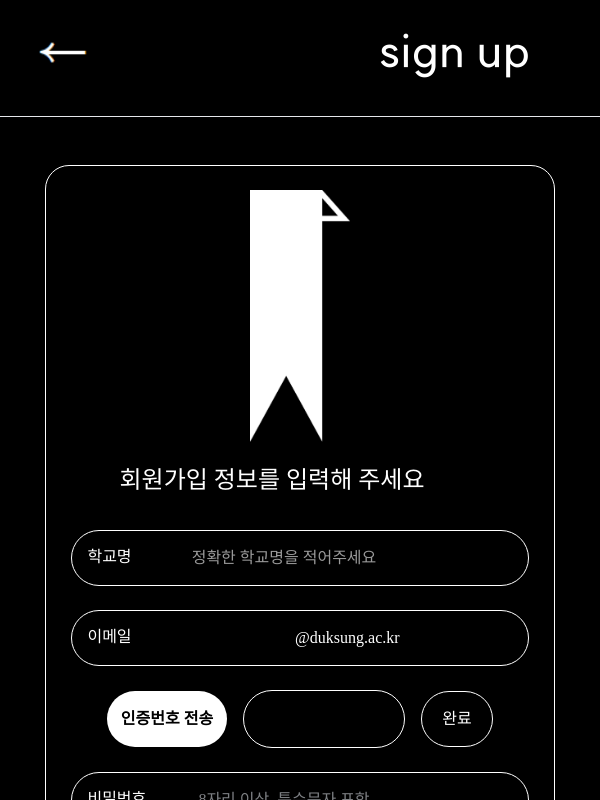
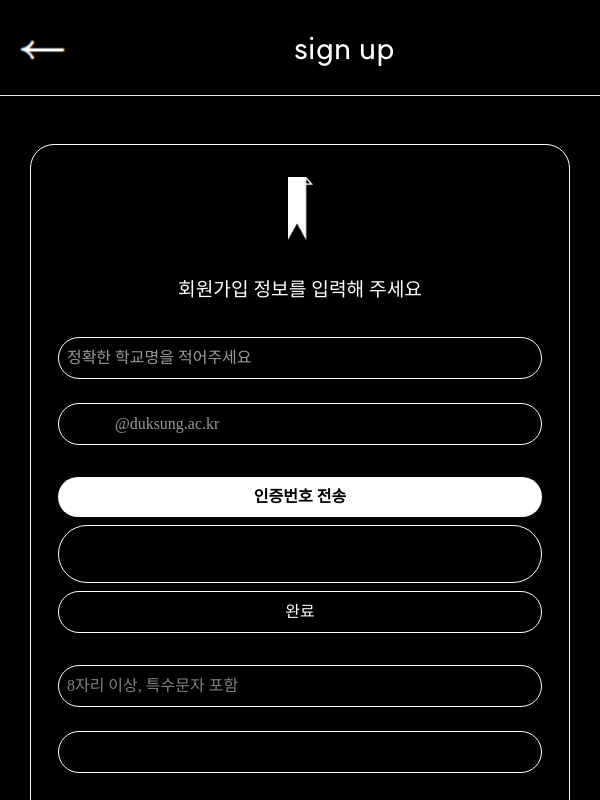
Before and after one commit to UMC-Umark/umark-FE, a React (Create React App) app: page /Signup in a window 600 px wide. Built offline with nearby package versions, Linux system fonts and the light colour scheme; a web font is replaced by a local one.

Commit message:
[FEAT] 로고 전체수정, 로그인모바일버전

```diff
--- a/src/components/Header.jsx
+++ b/src/components/Header.jsx
@@ -44,7 +44,7 @@ const Header = () => {
   return (
     <header className="bg-black text-white flex justify-between items-center h-24 border-b border-gray-200 fixed top-0 left-0 right-0 z-20">
       <Link to="/" className="flex items-center" onClick={scrollToTop}>
-        <img src={adimg} alt="로고" className="header-logo h-18 pl-8 pb-2 pt-1" />
+        <img src={adimg} alt="로고" className="header-logo h-22 pl-8" />
       </Link>
       <nav className="hidden md:flex flex-grow justify-center">
         <Link
--- a/src/css/Agree.css
+++ b/src/css/Agree.css
@@ -22,85 +22,47 @@
 }
 
 /* 모바일 화면에서의 스타일 */
+@media (max-width: 767px) {
 
 
-@media (min-width:576px) and (max-width:767px) {
+    .custom-agreeform {
+      width: 90%;
+      margin: 1rem auto;
+      padding: 1rem;
+      border-radius: 20px;
+    }
+
+    .custom-check {
+      display: block;
+      margin-bottom: 1rem;
+    }
+
+    .custom-text {
+      font-size: 1rem;
+      margin-left: 2rem;
+    }
 
     .custom-nextbutton1 {
-        height:3rem;
-        width:4rem;
-        font-size:1.5rem;
-        white-space: nowrap;
-        width:90%;
-        padding: 2px 0; /* 내부 패딩을 추가하여 버튼의 세로 중앙으로 텍스트를 위치시킴 */
-    }
-    .custom-signuptitle {
-        font-size:3rem;
-        text-align:center;
-        display:block;
-
-    }
-    .custom-arrow {
-        padding-left:50px;
-        padding-right:50px;
-    }
- }
-
-
-@media (min-width:768px) and (max-width:991px) {
-
-    .custom-signuptitle{
-        font-size:3rem;
-        text-align:center;
-        display:block;
-    }
-
-    .custom-arrow {
-        padding-left:50px;
-        padding-right:50px;
-    }
-
-    p {
-        text-align: left;
-        font-size:2rem;
-        padding-left:30px;
+      width: 90%;
+      margin: 1rem auto;
+      font-size: 1.5rem;
+      padding: 0.5rem 0;
     }
 
     .custom-ho {
-        width:80%;
-    }
-    .custom-text {
-        font-size:1.2rem;
-        padding-left:0.2rem;
-    }
-    .custom-check {
-        margin-left:3rem;
-        display: flex;
-        flex-direction: row; /* 수평 방향으로 정렬 */
-        align-items: flex-start; /* 왼쪽 정렬 */
-        margin-bottom:0.7rem;
+      width: 100%;
     }
 
-    button {
-        width:1.5rem;
-        height:4rem;
+
+    .custom-agreee {
+      font-size: 1rem;
     }
-    .custom-nextbutton1 {
-        height:3rem;
-        width:4rem;
-        font-size:1.5rem;
-        white-space: nowrap;
-        width:90%;
-        padding: 2px 0; /* 내부 패딩을 추가하여 버튼의 세로 중앙으로 텍스트를 위치시킴 */
+
+
+    .custom-details {
+      font-size: 0.875rem;
+      width: 90%;
+      margin: 1rem auto;
+      padding: 0.5rem;
     }
-    .custom-agreeform {
-        width:85%;
-    }
-    .custom-agreee {
-        font-size: 1.5rem;
-    }
-}
-
-@media (min-width: 992px) and (max-width: 1199px) {  }
-
-@media (min-width: 1200px) {  }
+  }
--- a/src/css/Signup.css
+++ b/src/css/Signup.css
@@ -1,5 +1,5 @@
 .custom-signuptitle {
-    font-size:2.8rem;
+    font-size:2.3rem;
     margin-left:-5rem;
 }
 
@@ -22,7 +22,13 @@
 
 .custom-sendbutton {
     font-size: 1rem;
-}
+    transition: transform 0.1s ease, background-color 0.1s ease; /* 부드러운 효과를 위한 transition */
+  }
+
+  .custom-sendbutton:active {
+    background-color: #e5e5e5; /* 버튼이 눌렸을 때의 배경색 변경 */
+    transform: scale(0.95); /* 버튼이 눌렸을 때 약간 축소되는 효과 */
+  }
 
 .custom-endbutton2 {
     font-size: 1.3rem;
@@ -33,6 +39,7 @@
 
 .custom-input1::placeholder {
     text-align:right;
+    opacity:0.6;
     margin-left:-5rem;
     padding-left:3rem;
 }
@@ -40,100 +47,100 @@
 .custom-input3::placeholder {
     text-align:center;
     opacity:0.6;
-    margin-left:-2rem;
+    margin-left:2rem;
 }
 
 /* 모바일 화면에서의 스타일 */
-@media (min-width:576px) and (max-width:767px) {
-
-    .custom-signuptitle{
-        font-size:3rem;
-        text-align:right;
-        display:block;
-
-    }
-    .custom-arrow {
-        margin-left:-2rem;
-        margin-right:5rem;
-    }
-    .custom-info2 {
-        font-size:1.5rem;
-        text-align:center;
-        margin-left:-3.5rem;
-    }
-    .custom-label {
-        font-size:1rem;
-        margin-top:15px;
-    }
-    .custom-input1, .custom-input3 {
-        width: 90%;
-        max-width: 100%; /* 최대 너비를 100%로 설정하여 가로폭에 꽉 차게 함 */
-        height:3.5rem;
-        padding-left: 5rem;
+@media (max-width: 767px) {
+    .custom-signuptitle {
+        font-size: 2rem; /* 제목 폰트 크기 조정 */
+        margin: 0 auto; /* 중앙 정렬 */
         text-align: center;
-
-    }
-    .custom-endbutton1 {
-        padding-left:30px;
-        height:3.5rem;
-        width:4.5rem;
-        white-space: nowrap;
-        padding: 14px 0; /* 내부 패딩을 추가하여 버튼의 세로 중앙으로 텍스트를 위치시킴 */
-
-    }
-    .custom-sendbutton {
-        padding-left:1.4rem;
-        height:3.5rem;
-        width:7.5rem;
-        white-space: nowrap;
-        padding: 14px 0; /* 내부 패딩을 추가하여 버튼의 세로 중앙으로 텍스트를 위치시킴 */
-    }
-    .custom-signupform1 {
-        width:85%;
-    }
-    .custom-input2 {
-        width:8rem;
-    }
-    .custom-endbutton2 {
-        padding-left:230px;
-        height:3.5rem;
-        width:4rem;
-        white-space: nowrap;
-        width:90%;
-        padding: 14px 0; /* 내부 패딩을 추가하여 버튼의 세로 중앙으로 텍스트를 위치시킴 */
-
     }
 
-    .custom-input1::placeholder {
-        margin-left:-7rem;
-    }
-    .custom-input3::placeholder {
-        margin-left:-8rem;
-    }
-    hr {
-        margin-top:1rem;
-    }
-}
-@media (min-width:768px) and (max-width:991px) {
-    .custom-input1, .custom-input3 {
-        width: 90%;
-        max-width: 100%; /* 최대 너비를 100%로 설정하여 가로폭에 꽉 차게 함 */
-        height:3.5rem;
-        padding-left: 5rem;
+    .custom-info2 {
+        font-size: 1.2rem; /* 정보 텍스트 폰트 크기 조정 */
+        margin: 0 auto;
         text-align: center;
-
-    }
-}
-@media (min-width: 992px) and (max-width: 1199px) {
-    .custom-input1, .custom-input3 {
-        width: 90%;
-        max-width: 100%; /* 최대 너비를 100%로 설정하여 가로폭에 꽉 차게 함 */
-        height:3.5rem;
-        padding-left: 5rem;
-        text-align: center;
-
     }
 
+    .custom-label {
+        display: none; /* 라벨 숨기기 */
+    }
 
+    .custom-input1, .custom-input3 {
+        width: 90%; /* 입력 필드 너비 조정 */
+        padding: 0.5rem; /* 패딩 조정 */
+        text-align: left; /* 텍스트 정렬 */
+    }
+
+    .custom-input1::placeholder, .custom-input3::placeholder {
+        text-align: left; /* 플레이스홀더 텍스트 정렬 */
+    }
+
+    .custom-sendbutton, .custom-endbutton1, .custom-endbutton2 {
+        width: 90%; /* 버튼 너비 조정 */
+        font-size: 1rem; /* 버튼 폰트 크기 조정 */
+        margin: 0.5rem auto; /* 마진 조정 */
+        padding: 0.5rem; /* 패딩 조정 */
+    }
+
+    .custom-signupform1 {
+        width: 95%; /* 폼 너비 조정 */
+        margin: 0 auto; /* 중앙 정렬 */
+    }
+
+    .custom-input2 {
+        width: 80%; /* 인증번호 입력 필드 너비 조정 */
+    }
+    .custom-error-message {
+        margin-left: 1rem; /* 모바일 화면에 맞게 왼쪽 마진 조정 */
+        font-size: 1rem; /* 텍스트 크기를 작게 조정 */
+        text-align: center; /* 텍스트를 중앙 정렬 */
+        padding-top: 1px;
+    }
+    .paasswordcorrect{
+        margin-left: 1rem; /* 모바일 화면에 맞게 왼쪽 마진 조정 */
+        font-size: 1rem; /* 텍스트 크기를 작게 조정 */
+        text-align: center; /* 텍스트를 중앙 정렬 */
+        padding-top: 1px;
+    }
 
 }
+/* 모바일 화면에서의 스타일 */
+@media (max-width: 767px) {
+    .custom-signuptitle,
+    .custom-info2,
+    .custom-input1,
+    .custom-input3,
+    .custom-sendbutton,
+    .custom-endbutton1,
+    .custom-endbutton2,
+    .custom-signupform1,
+    .custom-input2 {
+      width: 90%; /* 폼의 너비를 90%로 설정 */
+      margin: 0 auto; /* 폼을 중앙 정렬 */
+    }
+
+    .custom-input1::placeholder,
+    .custom-input3::placeholder {
+      text-align: left; /* 플레이스홀더 텍스트를 왼쪽 정렬 */
+    }
+
+    .custom-label {
+      display: none; /* 라벨 숨기기 */
+    }
+
+    .custom-sendbutton,
+    .custom-endbutton1,
+    .custom-endbutton2 {
+      font-size: 1rem; /* 버튼 텍스트 크기 조정 */
+      padding: 0.5rem; /* 버튼 내부 패딩 조정 */
+      margin: 0.5rem 0; /* 버튼 외부 마진 조정 */
+    }
+
+    .custom-error-message {
+      font-size: 0.8rem; /* 에러 메시지 텍스트 크기를 줄임 */
+      text-align: center; /* 에러 메시지 중앙 정렬 */
+    }
+  }
--- a/src/pages/Findpassword.jsx
+++ b/src/pages/Findpassword.jsx
@@ -87,9 +87,9 @@ export default function Findpassword() {
       <hr />
       <div className="mb-12" />
       <div className="custom-findform1 border border-1 border-white rounded-3xl w-2/3 m-auto">
-        <div className="flex items-center justify-center">
+        <div className="flex items-center justify-center pt-8 pb-2">
           <div className="mb-40" />
-          <img src={logo} width="100px" height="100px" alt="umark" />
+          <img src={logo} width="40px" height="40px" alt="umark" />
         </div>
         <p className="custom-findinfo text-center">이메일을 인증해 주세요</p>
         <div className="mb-5" />
--- a/src/pages/Signup.jsx
+++ b/src/pages/Signup.jsx
@@ -149,8 +149,8 @@ export default function Signup() {
       <div className="mb-12" />
       <div className="custom-signupform1 border border-1 border-white rounded-3xl w-2/3 m-auto">
         <br />
-        <div className="flex items-center justify-center">
-          <img src={logo} width="100px" height="100px" alt="umark" />
+        <div className="flex items-center justify-center pb-4 pt-2">
+          <img src={logo} width="25px" height="25px" alt="umark" />
         </div>
         <div className="mb-5" />
         <p className="custom-info2">회원가입 정보를 입력해 주세요</p>
@@ -164,7 +164,7 @@ export default function Signup() {
             placeholder="정확한 학교명을 적어주세요"
             value={univName}
             onChange={handleInputUniv}
-            className="custom-input3 bg-black text-white px-60 py-3 rounded-full focus:outline-none border border-1 border-white placeholder-white"
+            className="custom-input3  bg-black text-white px-60 py-3 rounded-full focus:outline-none border border-1 border-white placeholder-white"
           />
           <br />
           <br />
@@ -236,7 +236,7 @@ export default function Signup() {
           />
           <br />
           {passwordConfirm !== "" && isValid ? (
-            <div className="ml-80 text-green-600">비밀번호가 일치합니다</div>
+            <div className="ml-80 text-green-600 paasswordcorrect">비밀번호가 일치합니다</div>
           ) : (
             <div className="text-red-600">{passwordConfirmError}</div>
           )}
```
Also changed, not shown: src/css/Login.css (+40 -2 lines), src/css/Modal.css (+16 -19 lines), src/pages/Agreement.jsx (+10 -10 lines), src/pages/Login.jsx (+15 -7 lines).
